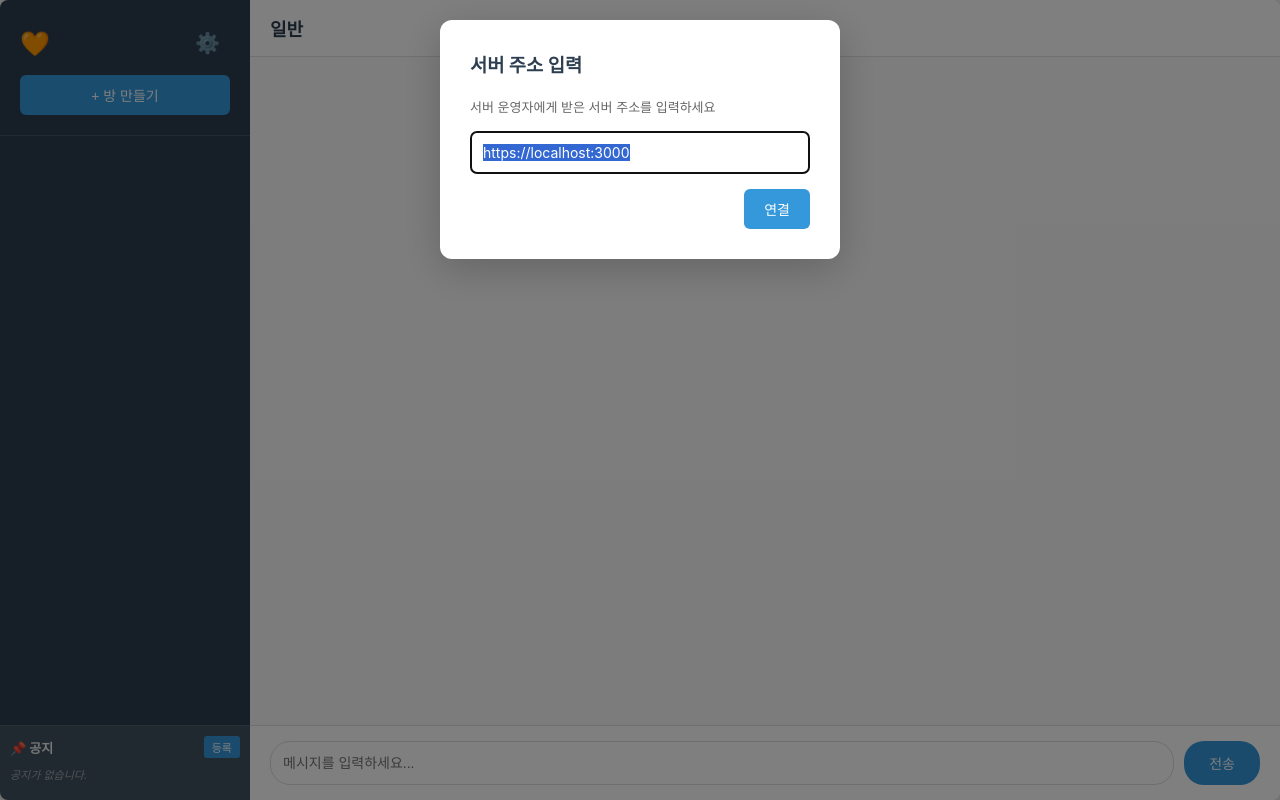
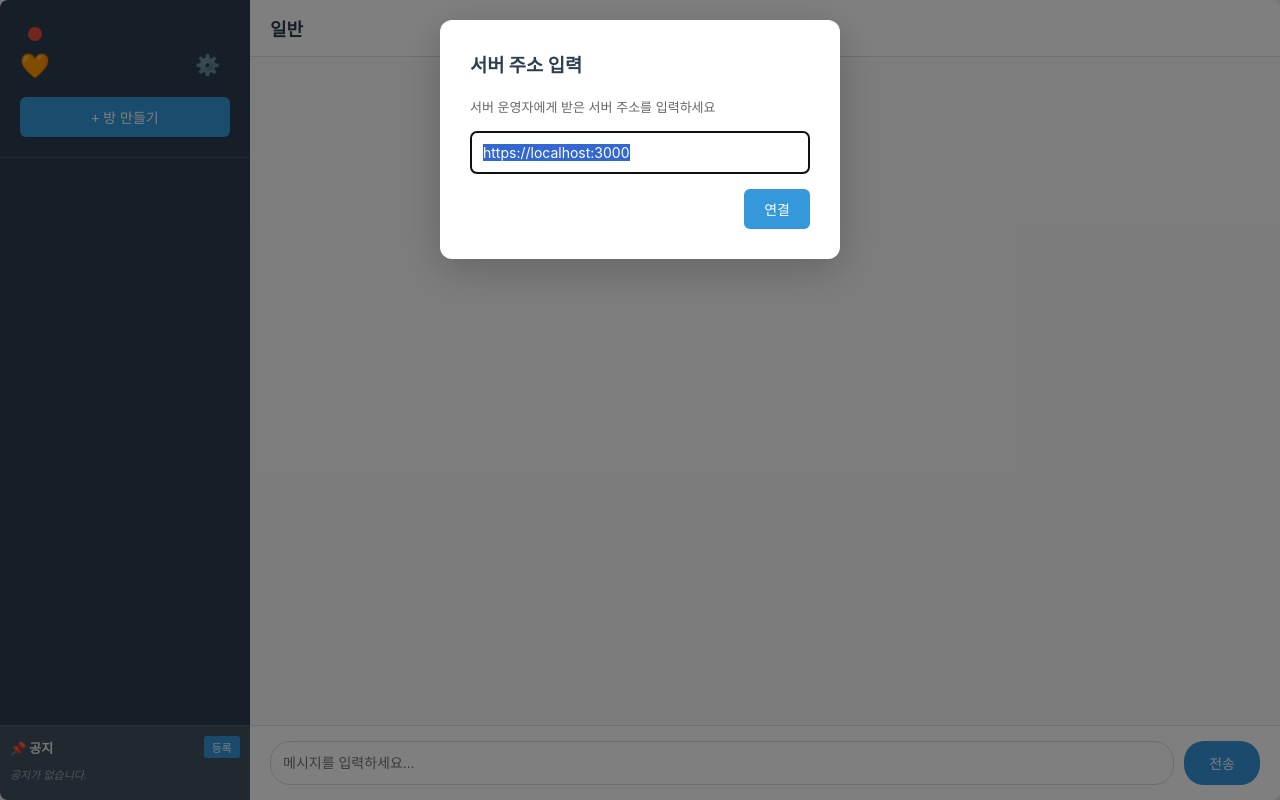
Before and after one commit to GODBINY/secretly, an Electron app: page client/index.html in a window 1280 px wide. Drawn offline with nearby package versions, Linux system fonts and the light colour scheme; no server answers.

Commit message:
fix: 일반 모드에서도 빨간 원 추가

```diff
--- a/client/index.html
+++ b/client/index.html
@@ -12,6 +12,7 @@
     <div class="sidebar">
       <div class="sidebar-header">
         <div class="window-drag-area">
+          <div class="sidebar-drag-indicator" title="여기를 잡고 드래그하세요"></div>
           <div class="window-controls">
             <button class="btn-win-ctrl btn-win-min" id="winMinBtn" title="최소화">─</button>
             <button class="btn-win-ctrl btn-win-max" id="winMaxBtn" title="최대화">□</button>
--- a/client/styles.css
+++ b/client/styles.css
@@ -24,12 +24,29 @@ body {
 /* 드래그 영역 (프레임리스 윈도우 이동용) */
 .window-drag-area {
   -webkit-app-region: drag;
-  height: 6px;
+  height: 28px;
   background: transparent;
   display: flex;
   align-items: center;
-  justify-content: flex-end;
+  justify-content: space-between;
   padding: 0 8px;
+}
+
+/* 사이드바 드래그 인디케이터 (빨간 동그라미) */
+.sidebar-drag-indicator {
+  -webkit-app-region: drag;
+  width: 14px;
+  height: 14px;
+  border-radius: 50%;
+  background: #e74c3c;
+  flex-shrink: 0;
+  transition: background 0.15s, transform 0.15s;
+  cursor: grab;
+}
+
+.sidebar-header:hover .sidebar-drag-indicator {
+  background: #c0392b;
+  transform: scale(1.15);
 }
 
 /* 윈도우 컨트롤 버튼 */
@@ -80,6 +97,13 @@ body {
 .sidebar-header {
   padding: 20px;
   border-bottom: 1px solid rgba(255,255,255,0.1);
+  -webkit-app-region: drag;
+}
+
+.sidebar-header button,
+.sidebar-header input,
+.sidebar-header a {
+  -webkit-app-region: no-drag;
 }
 
 .sidebar-header-top {
```
